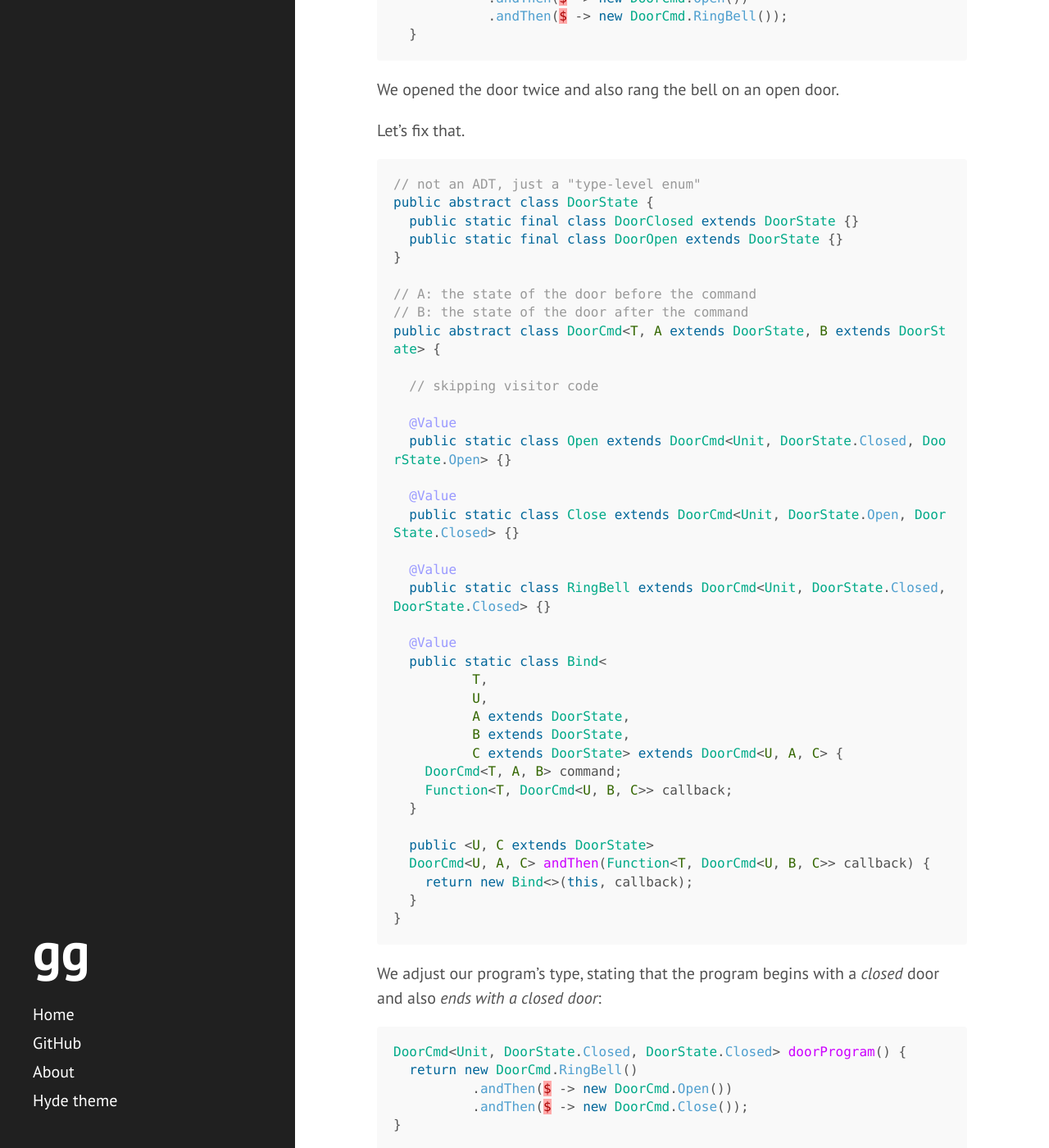
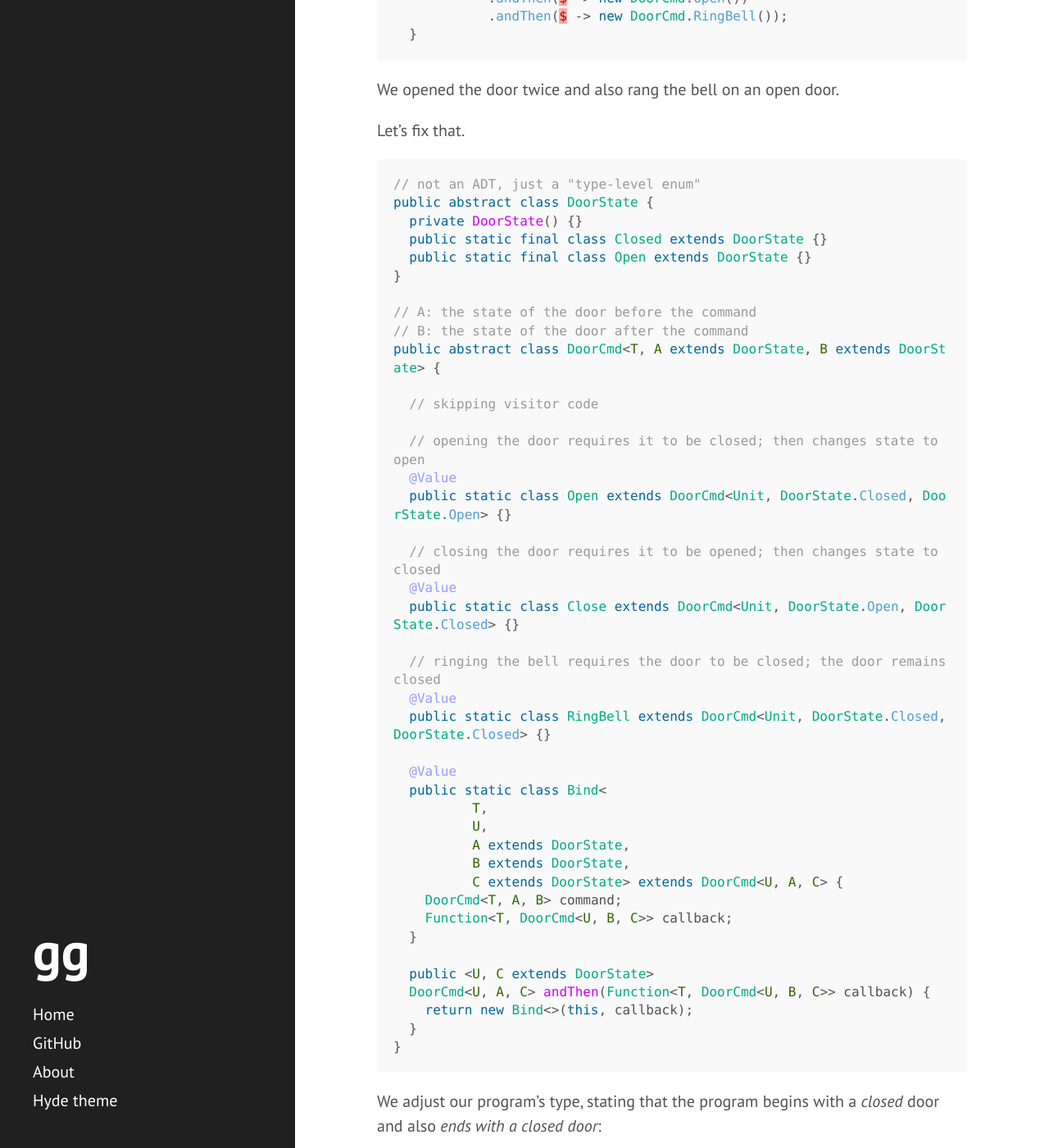
Before and after one commit to Garciat/garciat.github.io, a Jekyll site: the page built from _posts/2020-05-07-java-adt.md, in a window 1280 px wide and 1400 px high, scrolled down 32624 px. Shown: the whole window at 82% size. Built offline with Jekyll 4.4.1, drawn with Linux system fonts in a browser that asks for light colours.

Commit message:
Update 2020-05-07-java-adt.md

````diff
--- a/_posts/2020-05-07-java-adt.md
+++ b/_posts/2020-05-07-java-adt.md
@@ -1297,8 +1297,9 @@ Let's fix that.
 ```java
 // not an ADT, just a "type-level enum"
 public abstract class DoorState {
-  public static final class DoorClosed extends DoorState {}
-  public static final class DoorOpen extends DoorState {}
+  private DoorState() {}
+  public static final class Closed extends DoorState {}
+  public static final class Open extends DoorState {}
 }
 
 // A: the state of the door before the command
@@ -1307,12 +1308,15 @@ public abstract class DoorCmd<T, A extends DoorState, B extends DoorState> {
 
   // skipping visitor code
 
+  // opening the door requires it to be closed; then changes state to open
   @Value
   public static class Open extends DoorCmd<Unit, DoorState.Closed, DoorState.Open> {}
 
+  // closing the door requires it to be opened; then changes state to closed
   @Value
   public static class Close extends DoorCmd<Unit, DoorState.Open, DoorState.Closed> {}
 
+  // ringing the bell requires the door to be closed; the door remains closed
   @Value
   public static class RingBell extends DoorCmd<Unit, DoorState.Closed, DoorState.Closed> {}
 
````
